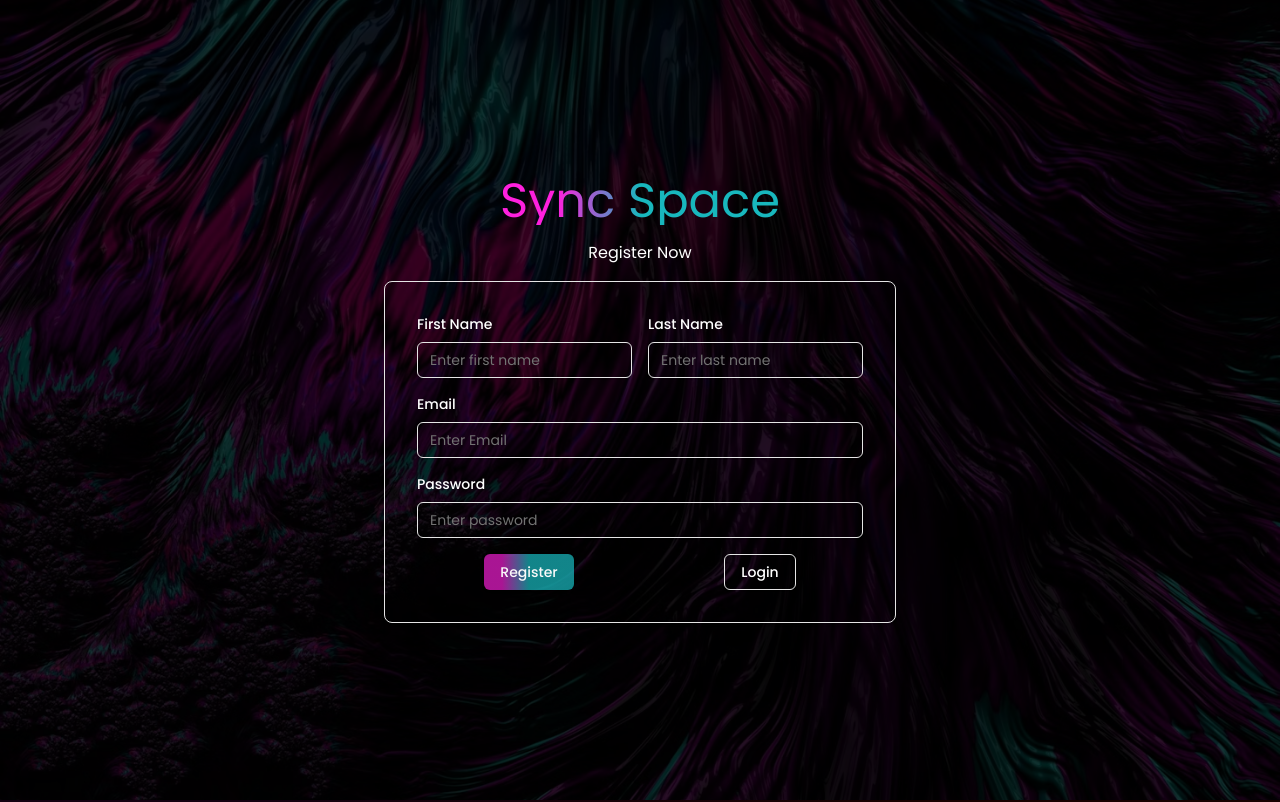
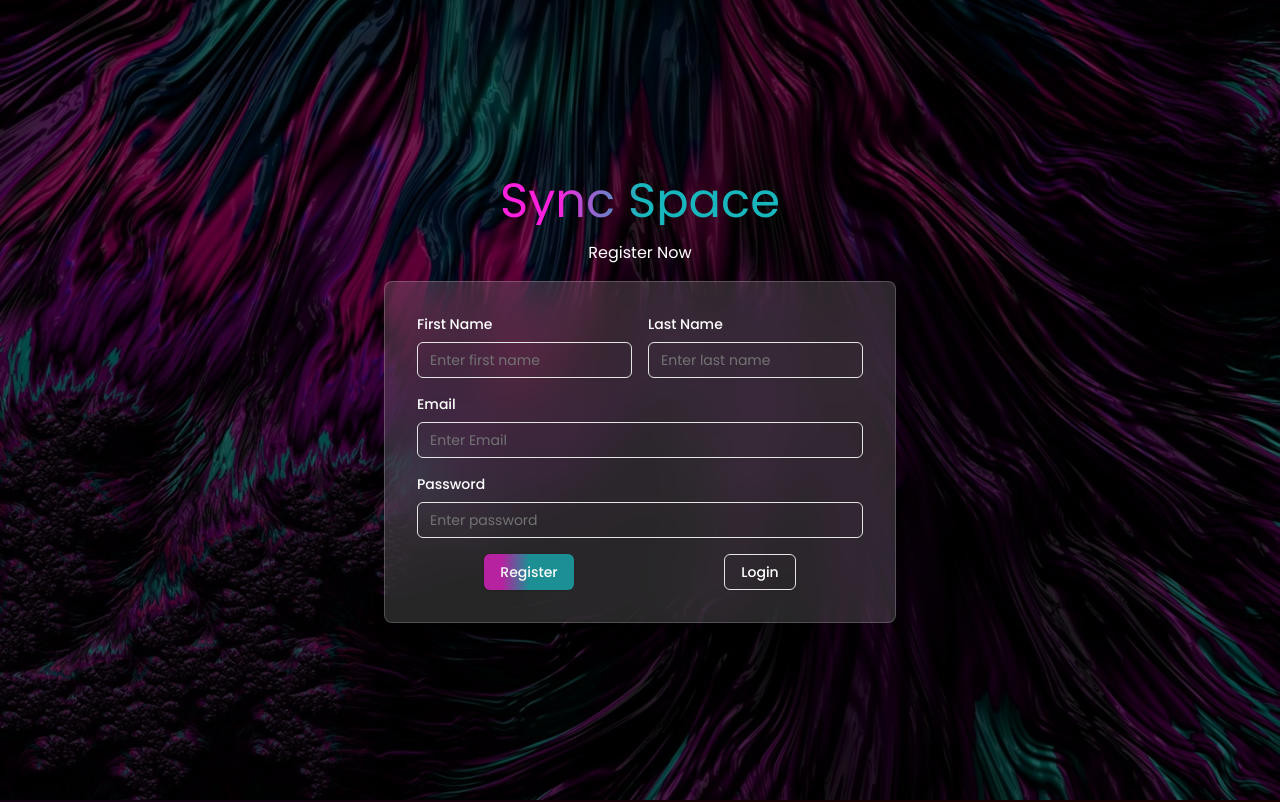
Before and after one commit to abdullhss/syncspace, a Next.js app: page /signup in a window 1280 px wide. Shown: the top 802 px of the page. Built offline with nearby package versions, Linux system fonts and the light colour scheme; no server answers.

Commit message:
add glass effect to signup , sign in

```diff
--- a/app/login/page.tsx
+++ b/app/login/page.tsx
@@ -93,7 +93,7 @@ export default function page() {
     >
     <div
         style={{
-        backgroundColor: "rgba(0, 0, 0, 0.75)",
+        backgroundColor: "rgba(0, 0, 0, 0.55)",
         position: "absolute",
         top: 0,
         left: 0,
@@ -108,7 +108,7 @@ export default function page() {
             <p className="text-white ">Login Now </p>
             <form
             onSubmit={handleSubmit(onSubmit)}
-            className=" max-w-xl mx-auto p-8 space-y-4 border rounded-lg shadow w-full "
+            className=" max-w-xl mx-auto p-8 space-y-4 w-full bg-white/15 backdrop-blur-xl rounded-lg border border-white/20 shadow-lg"
             >
 
             {/* Email */}
--- a/app/signup/page.tsx
+++ b/app/signup/page.tsx
@@ -80,7 +80,7 @@ export default function page() {
     >
     <div
         style={{
-        backgroundColor: "rgba(0, 0, 0, 0.75)",
+        backgroundColor: "rgba(0, 0, 0, 0.55)",
         position: "absolute",
         top: 0,
         left: 0,
@@ -95,7 +95,7 @@ export default function page() {
             <p className="text-white ">Register Now</p>
             <form
             onSubmit={handleSubmit(onSubmit)}
-            className="max-w-lg mx-auto p-8 space-y-4 border rounded-lg shadow"
+            className="max-w-lg mx-auto p-8 space-y-4 bg-white/15 backdrop-blur-xl rounded-lg border border-white/20 shadow-lg"
             >
             {/* First Name and Last Name */}
             <div className="flex gap-4">
```
